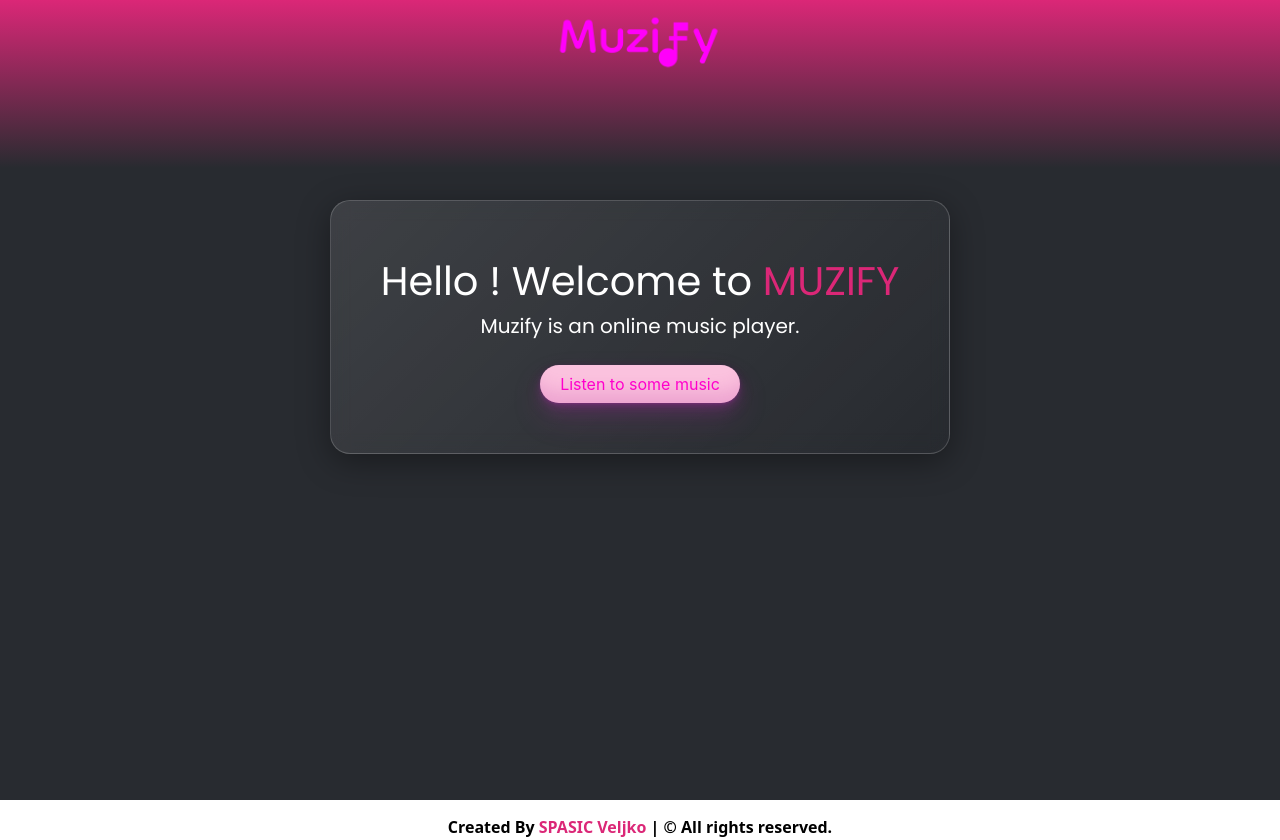
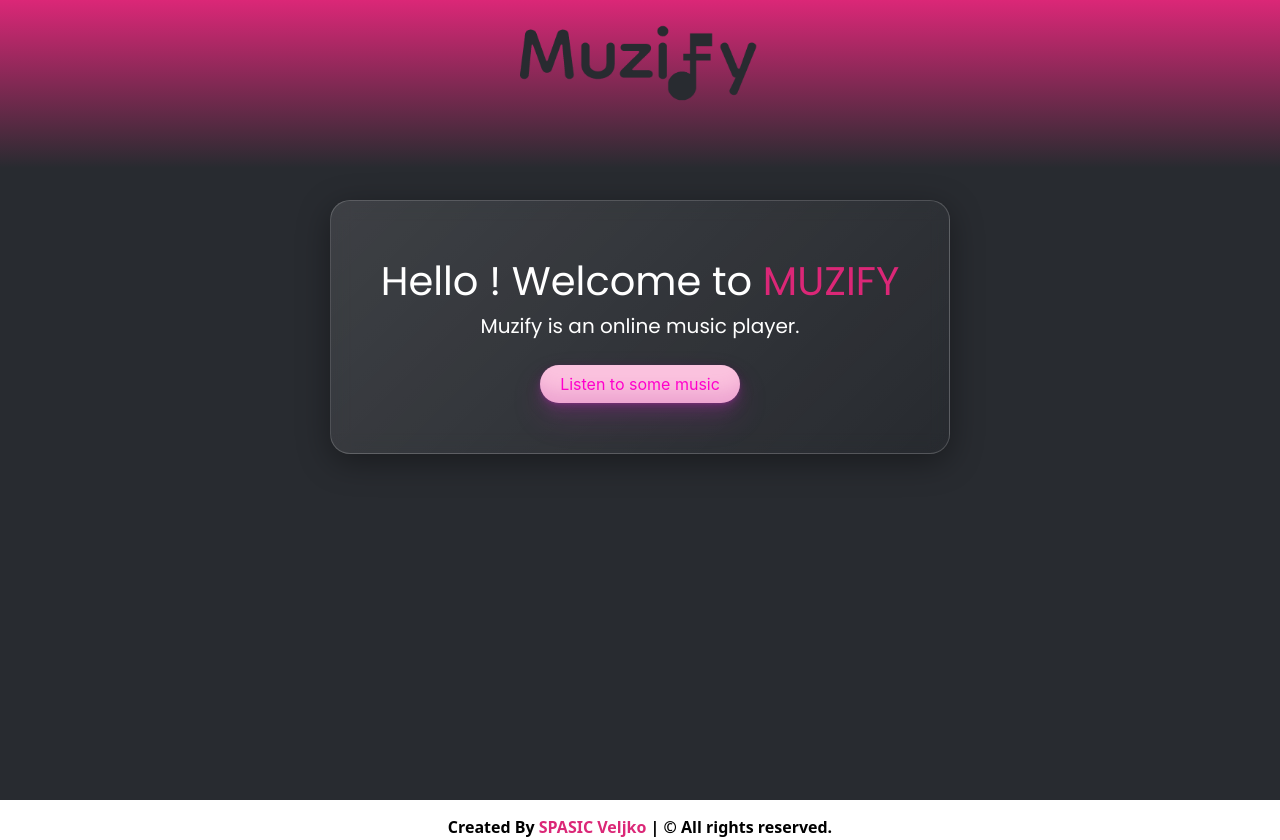
Before and after one commit to TheVSDev/muzify, a Next.js app: page / in a window 1280 px wide. Built offline with nearby package versions, Linux system fonts and the light colour scheme.

Commit message:
update: logo color

```diff
--- a/src/pages/index.jsx
+++ b/src/pages/index.jsx
@@ -15,7 +15,7 @@ export default function Welcome() {
             <HeadPage />
 
             <Main>
-                <Image src="/Muzify.png" alt="Muzify logo" width={200} height={58} className={styles.logo} />
+                <Image src="/Muzify-dark.png" alt="Muzify logo" width={300} height={58} className={styles.logo} />
                 <div className={styles.container}>
                     <h1 className={styles.title}>Hello ! Welcome to <span className={styles.spanned}>MUZIFY</span></h1>
                     <p className={styles.paragraphe}>Muzify is an online music player.</p>
```
Also changed, not shown: public/Muzify-dark.png (added).
